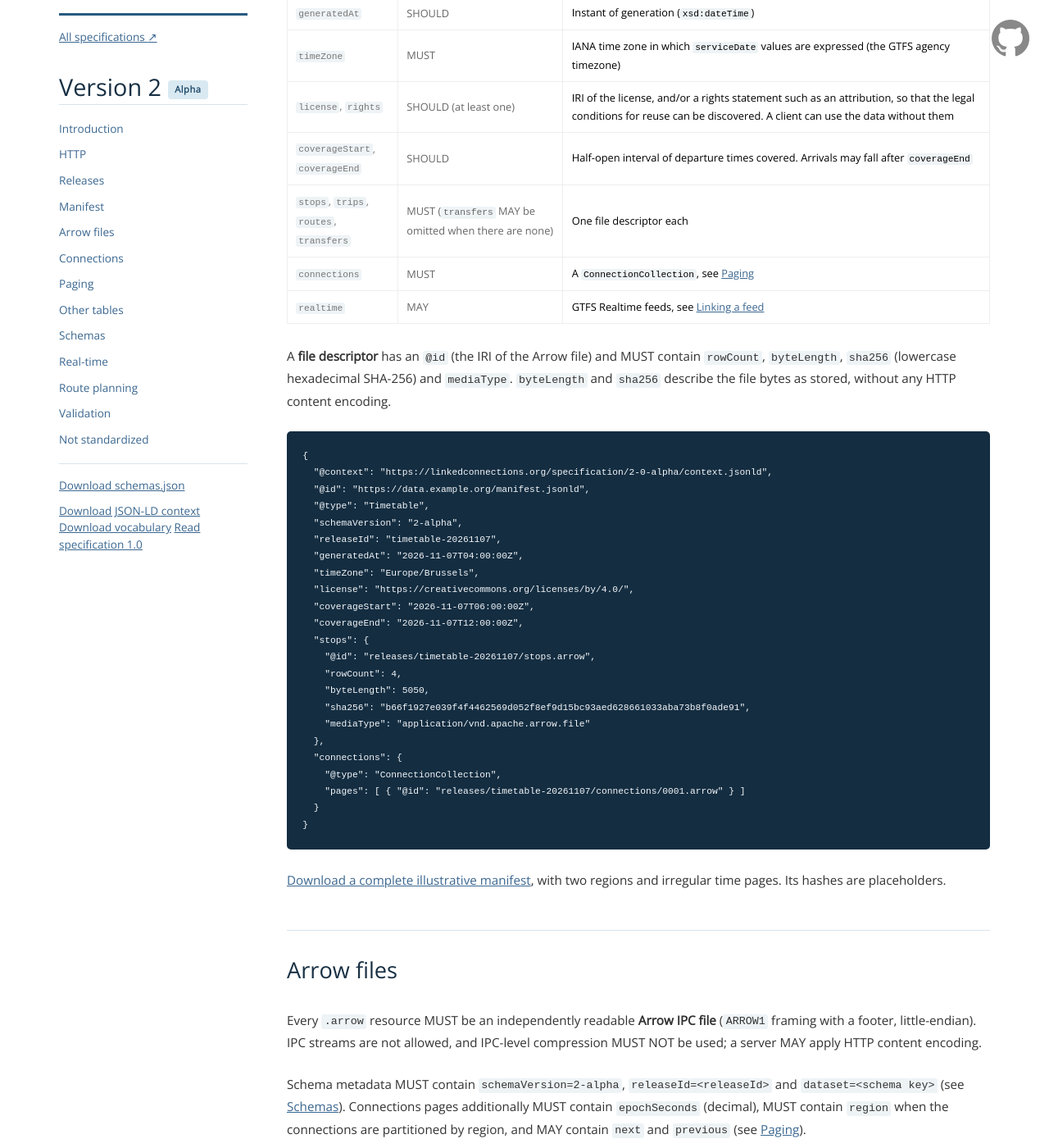
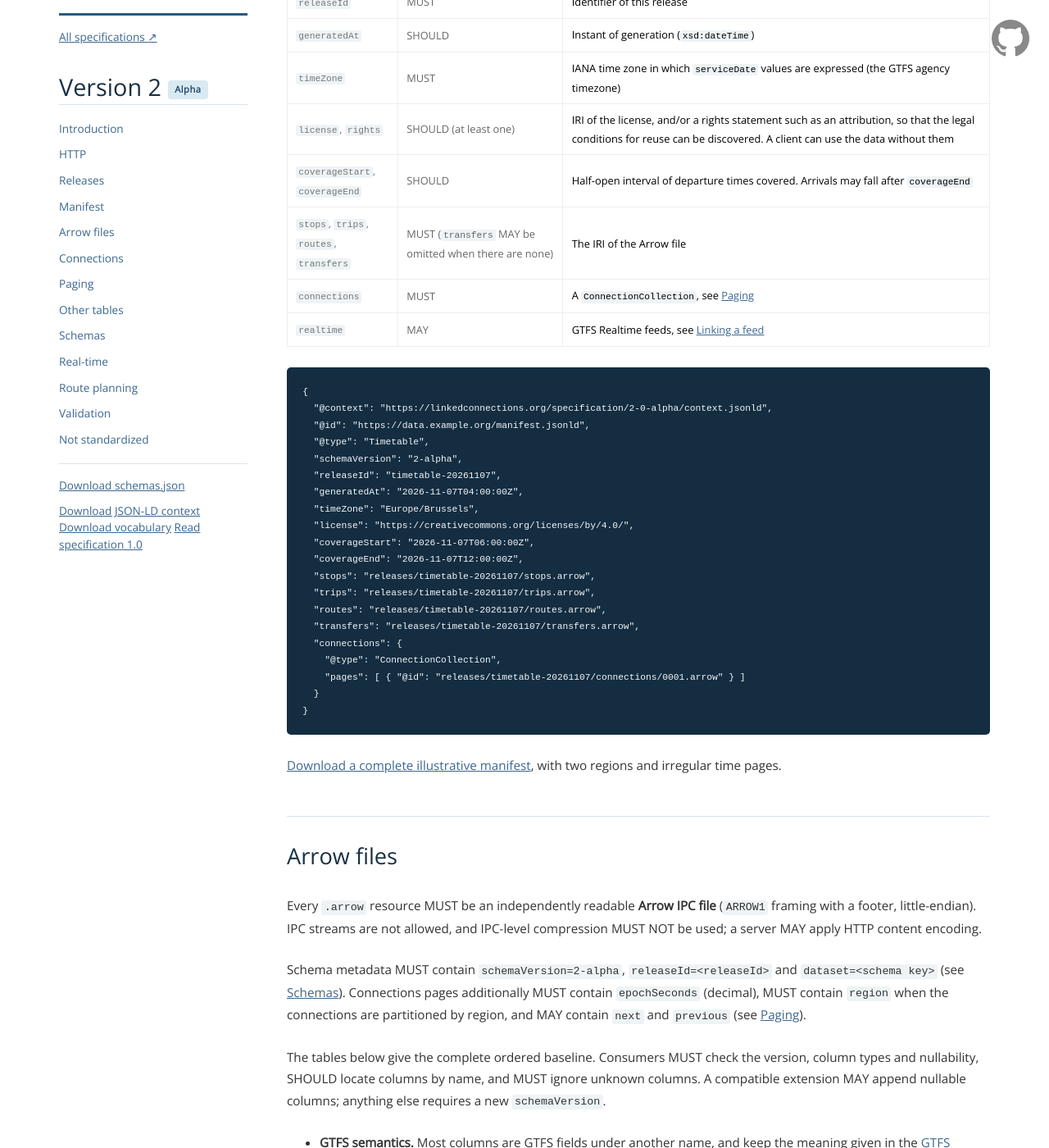
Before and after one commit to linkedconnections/website, a Jekyll site: the page built from _specification/2-0-alpha.md, in a window 1280 px wide and 1400 px high, scrolled down 2711 px. Shown: the whole window at 82% size. Built offline with Jekyll 4.4.1, drawn with Linux system fonts in a browser that asks for light colours; nearby versions of some CDN libraries; some of the changed text lies outside the part shown.

Commit message:
File descriptions more simple

````diff
--- a/_specification/2-0-alpha.md
+++ b/_specification/2-0-alpha.md
@@ -86,14 +86,9 @@
 | `timeZone` | MUST | IANA time zone in which `serviceDate` values are expressed (the GTFS agency timezone) |
 | `license`, `rights` | SHOULD (at least one) | IRI of the license, and/or a rights statement such as an attribution, so that the legal conditions for reuse can be discovered. A client can use the data without them |
 | `coverageStart`, `coverageEnd` | SHOULD | Half-open interval of departure times covered. Arrivals may fall after `coverageEnd` |
-| `stops`, `trips`, `routes`, `transfers` | MUST (`transfers` MAY be omitted when there are none) | One file descriptor each |
+| `stops`, `trips`, `routes`, `transfers` | MUST (`transfers` MAY be omitted when there are none) | The IRI of the Arrow file |
 | `connections` | MUST | A `ConnectionCollection`, see [Paging](#paging) |
 | `realtime` | MAY | GTFS Realtime feeds, see [Linking a feed](#linking-a-feed) |
-
-A **file descriptor** has an `@id` (the IRI of the Arrow file) and MUST contain
-`rowCount`, `byteLength`, `sha256` (lowercase hexadecimal SHA-256) and `mediaType`.
-`byteLength` and `sha256` describe the file bytes as stored, without any HTTP content
-encoding.
 
 ```json
 {
@@ -107,13 +102,10 @@
   "license": "https://creativecommons.org/licenses/by/4.0/",
   "coverageStart": "2026-11-07T06:00:00Z",
   "coverageEnd": "2026-11-07T12:00:00Z",
-  "stops": {
-    "@id": "releases/timetable-20261107/stops.arrow",
-    "rowCount": 4,
-    "byteLength": 5050,
-    "sha256": "b66f1927e039f4f4462569d052f8ef9d15bc93aed628661033aba73b8f0ade91",
-    "mediaType": "application/vnd.apache.arrow.file"
-  },
+  "stops": "releases/timetable-20261107/stops.arrow",
+  "trips": "releases/timetable-20261107/trips.arrow",
+  "routes": "releases/timetable-20261107/routes.arrow",
+  "transfers": "releases/timetable-20261107/transfers.arrow",
   "connections": {
     "@type": "ConnectionCollection",
     "pages": [ { "@id": "releases/timetable-20261107/connections/0001.arrow" } ]
@@ -122,7 +114,7 @@
 ```
 
 [Download a complete illustrative manifest](/specification/examples/manifest.jsonld),
-with two regions and irregular time pages. Its hashes are placeholders.
+with two regions and irregular time pages.
 
 ## Arrow files
 
@@ -244,7 +236,7 @@
 Both MAY be offered at the same time, and MUST then agree.
 
 **1. A list.** The collection has `pages`, one entry for each page. An entry MUST have
-an `@id`, and SHOULD have the properties of a file descriptor, `epochSeconds`,
+an `@id`, and SHOULD have `epochSeconds`,
 `minDepartureTime`, `maxDepartureTime` and, if applicable, `region`, `arrivalRegions`,
 `next` and `previous`. Where an entry lacks `minDepartureTime`, `maxDepartureTime`
 or `region`, the client reads these from the page. For a departure interval
@@ -343,7 +335,7 @@
 | 3 | Delta | `https://data.example.org/regions/south` |
 
 The manifest lists the pages. The north has two pages, cut at an irregular moment,
-and the south has one (other descriptor properties omitted):
+and the south has one (other properties omitted):
 
 ```json
 "connections": {
@@ -566,8 +558,7 @@
 ### Linking a feed
 
 A manifest MAY have `realtime`: an array of GTFS-RT feeds. Each feed has an `@id`,
-which is the URL of the feed, the type `GtfsRealtimeFeed`, and a `mediaType`, normally
-`application/x-protobuf`.
+which is the URL of the feed, and the type `GtfsRealtimeFeed`.
 
 A feed refers to trips, stops and routes with GTFS identifiers, while the tables of the
 release identify them with an `iri`. The feed therefore describes how an IRI is minted
@@ -585,7 +576,6 @@
   {
     "@id": "https://data.example.org/gtfs-rt/trip-updates",
     "@type": "GtfsRealtimeFeed",
-    "mediaType": "application/x-protobuf",
     "tripTemplate": "https://data.example.org/trips/{trip_id}",
     "stopTemplate": "https://data.example.org/stops/{stop_id}"
   }
@@ -605,8 +595,8 @@
 keeping the feed in sync with the release. A strategy that cannot be written as a
 template, such as a lookup table, cannot be linked this way.
 
-A feed is not part of the release: its bytes change all the time, so it has no hash
-and a short cache lifetime. A feed MAY contain any entity types, and a client takes what
+A feed is not part of the release: its bytes change all the time, so it has a
+short cache lifetime. A feed MAY contain any entity types, and a client takes what
 it understands: for routing the `TripUpdate` entities.
 
 ### Joining a feed with connections
@@ -655,8 +645,8 @@
 This section is informative.
 
 1. Fetch the manifest and keep it for the whole query. Load `stops` and `transfers`;
-   load `trips` and `routes` when needed for transfer rules or labels. Verify
-   `sha256` and schema metadata.
+   load `trips` and `routes` when needed for transfer rules or labels. Check the
+   schema metadata.
 2. Select the connections pages for the departure interval (see
    [Discovering pages](#discovering-pages)), and scan connections by absolute
    departure time, as in the Connection Scan Algorithm. Connections with
@@ -681,9 +671,8 @@
 departure or offsets that overflow; a page that is not sorted; an
 `arrivalStopSequence` that is not greater than `stopSequence`; a connection that
 departs from a stop outside the `region` of its page; a transfer of type 4 or 5
-without both trips; a scheduled page that contains a connection outside its slot; or a descriptor that is
-inconsistent with the bytes it describes (including `epochSeconds`, bounds and row
-count).
+without both trips; a scheduled page that contains a connection outside its slot; or a page entry in the
+manifest that is inconsistent with the page (`epochSeconds`, bounds or `region`).
 
 ## Not standardized at this time
 
````
Also changed, not shown: other parts of _specification/2-0-alpha.md (+2 -2 lines), 3 other files.
